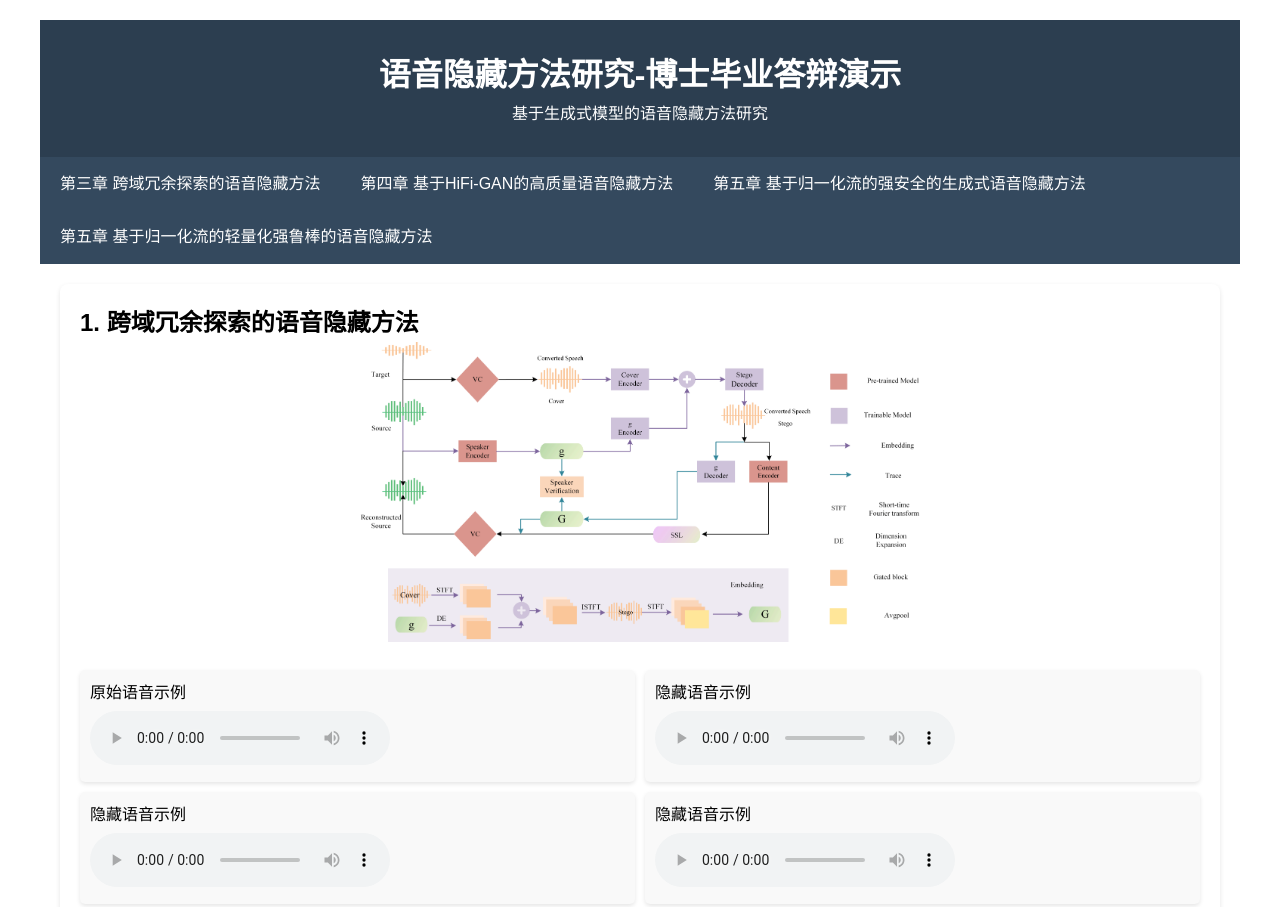
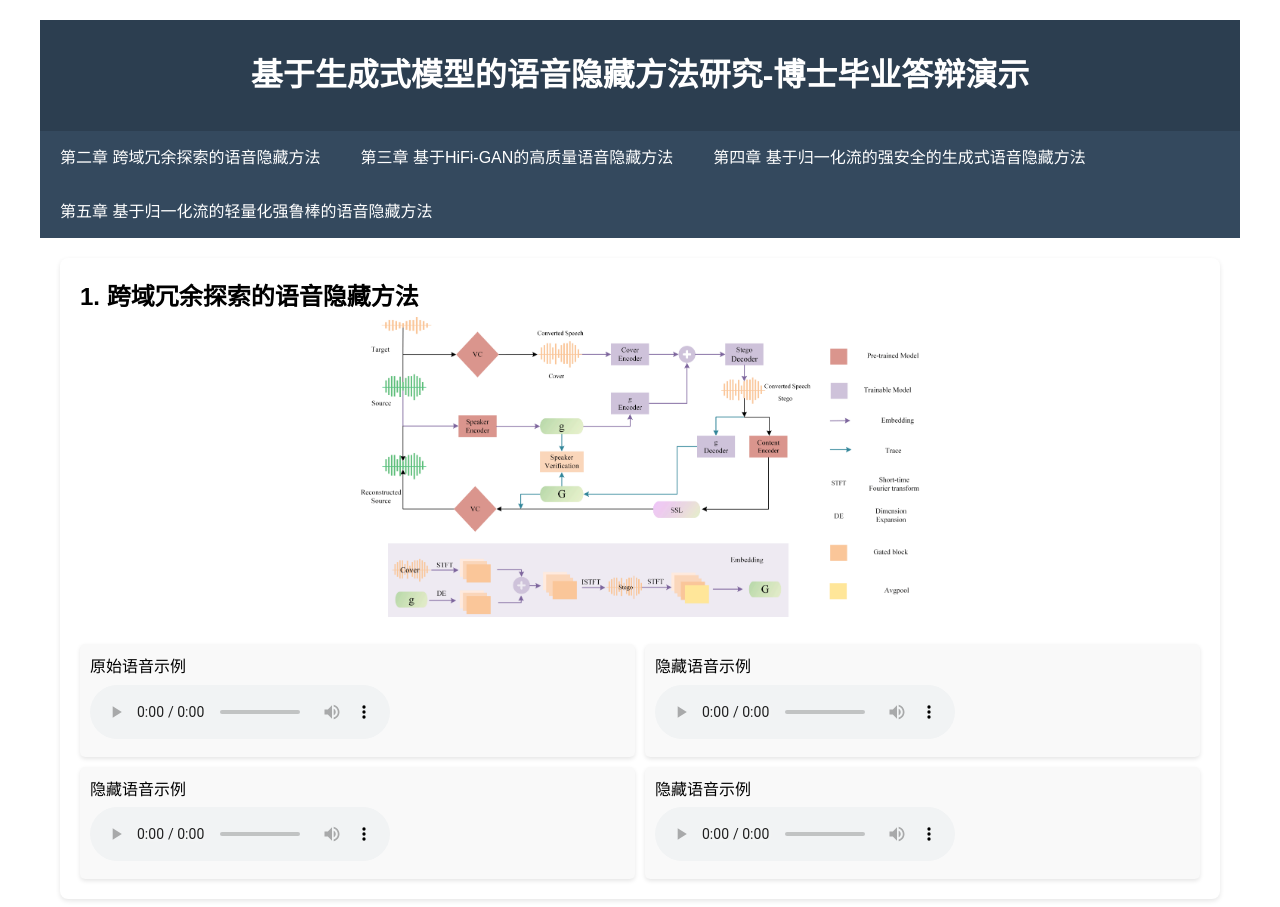
Before and after one commit to wj-gxy/Hiding.github.io, a plain HTML site: page index.html in a window 1280 px wide. Shown: the top 907 px of the page. Drawn offline with Linux system fonts and the light colour scheme.

Commit message:
Update index.html

```diff
--- a/index.html
+++ b/index.html
@@ -47,8 +47,7 @@
 <!-- 页眉 -->
 
     <div class="header">
-        <h1>语音隐藏方法研究-博士毕业答辩演示</h1>
-        <p>基于生成式模型的语音隐藏方法研究</p>
+        <h1>基于生成式模型的语音隐藏方法研究-博士毕业答辩演示</h1>
     </div>
 
 </body>
@@ -56,12 +55,11 @@
     <!-- 导航栏 -->
     <div class="nav">
   <div class="nav-row">
-    <a href="#chapter2">第三章 跨域冗余探索的语音隐藏方法</a>
-    <a href="#chapter3">第四章 基于HiFi-GAN的高质量语音隐藏方法</a>
+    <a href="#chapter2">第二章 跨域冗余探索的语音隐藏方法</a>
+    <a href="#chapter3">第三章 基于HiFi-GAN的高质量语音隐藏方法</a>
   </div>
-
   <div class="nav-row">
-    <a href="#chapter4">第五章 基于归一化流的强安全的生成式语音隐藏方法</a>
+    <a href="#chapter4">第四章 基于归一化流的强安全的生成式语音隐藏方法</a>
     <a href="#chapter5">第五章 基于归一化流的轻量化强鲁棒的语音隐藏方法</a>
   </div>
 </div>
```
